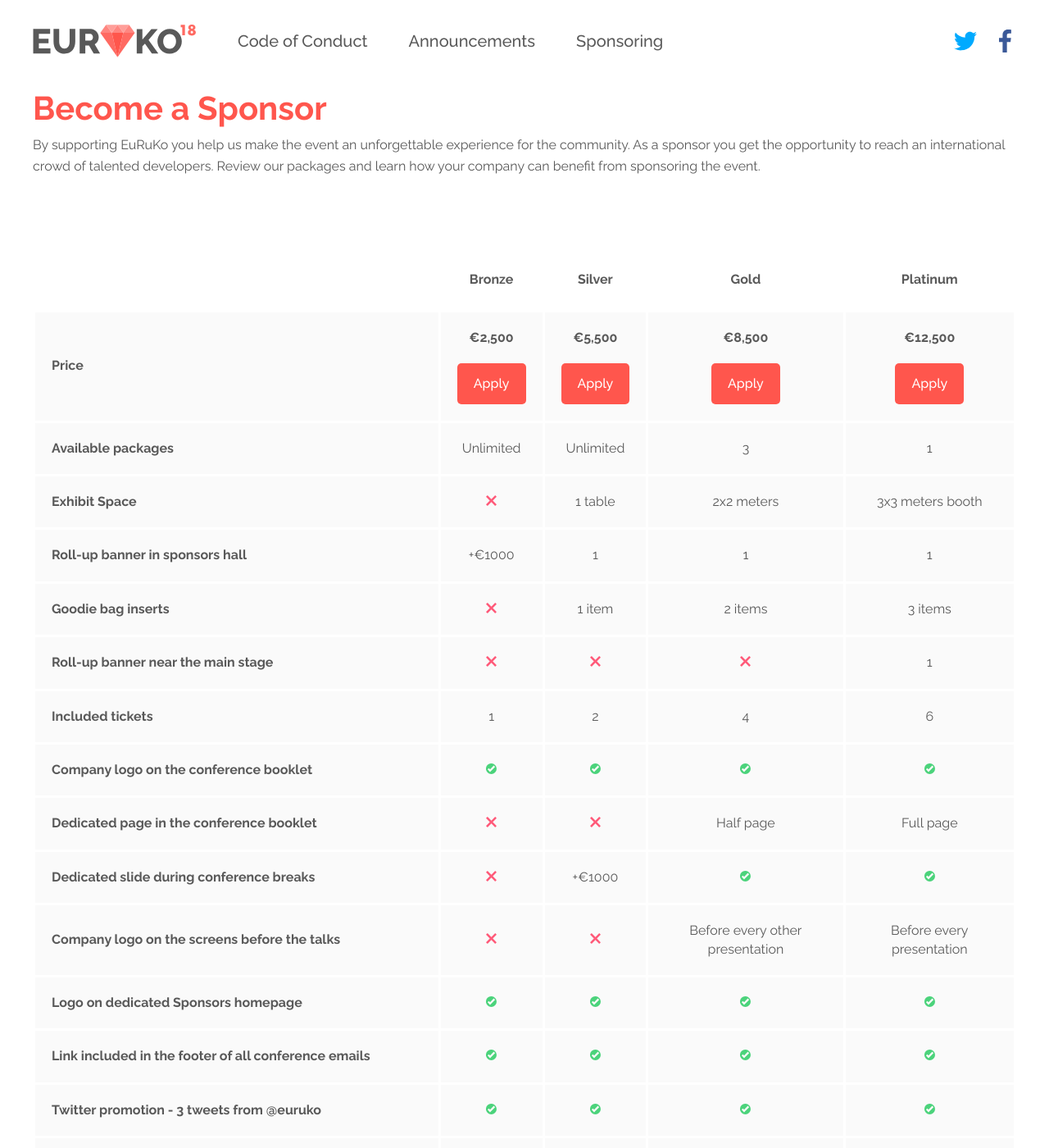
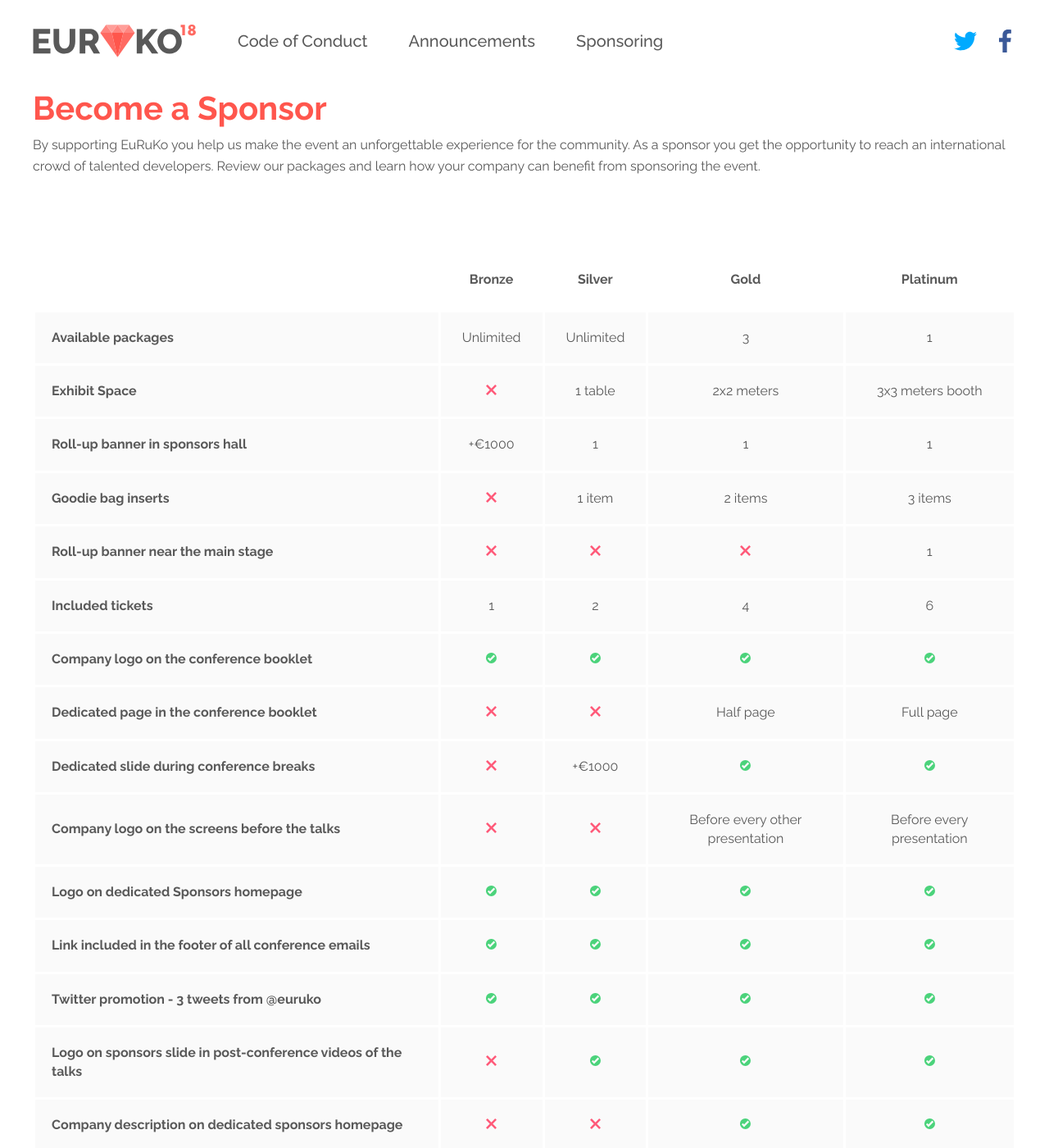
Before and after one commit to euruko/euruko2018.github.io, a Jekyll site: the page built from sponsoring.html, in a window 1280 px wide and 1400 px high. Shown: the whole window at 82% size. Built offline with Jekyll 4.4.1, drawn with Linux system fonts in a browser that asks for light colours; some of the changed text lies outside the part shown.

Commit message:
Move prices back down

```diff
--- a/sponsoring.html
+++ b/sponsoring.html
@@ -27,26 +27,6 @@
                     <th>Silver</th>
                     <th>Gold</th>
                     <th>Platinum</th>
-                </tr>
-
-                <tr>
-                    <td><strong>Price</strong></td>
-                    <td>
-                        <strong>€2,500</strong><br />
-                        <a href="mailto:euruko2018@gmail.com" target="_blank" class="button bg-red no-print" style="margin-top: 20px;">Apply</a>
-                    </td>
-                    <td>
-                        <strong>€5,500</strong><br />
-                        <a href="mailto:euruko2018@gmail.com" target="_blank" class="button bg-red no-print" style="margin-top: 20px;">Apply</a>
-                    </td>
-                    <td>
-                        <strong>€8,500</strong><br />
-                        <a href="mailto:euruko2018@gmail.com" target="_blank" class="button bg-red no-print" style="margin-top: 20px;">Apply</a>
-                    </td>
-                    <td>
-                        <strong>€12,500</strong><br />
-                        <a href="mailto:euruko2018@gmail.com" target="_blank" class="button bg-red no-print" style="margin-top: 20px;">Apply</a>
-                    </td>
                 </tr>
 
                 <tr>
@@ -200,18 +180,23 @@
                     <td>1</td>
                     <td>2</td>
                 </tr>
+
                 <tr>
-                    <td></td>
+                    <td><strong>Price</strong></td>
                     <td>
+                        <strong>€2,500</strong><br />
                         <a href="mailto:euruko2018@gmail.com" target="_blank" class="button bg-red no-print" style="margin-top: 20px;">Apply</a>
                     </td>
                     <td>
+                        <strong>€5,500</strong><br />
                         <a href="mailto:euruko2018@gmail.com" target="_blank" class="button bg-red no-print" style="margin-top: 20px;">Apply</a>
                     </td>
                     <td>
+                        <strong>€8,500</strong><br />
                         <a href="mailto:euruko2018@gmail.com" target="_blank" class="button bg-red no-print" style="margin-top: 20px;">Apply</a>
                     </td>
                     <td>
+                        <strong>€12,500</strong><br />
                         <a href="mailto:euruko2018@gmail.com" target="_blank" class="button bg-red no-print" style="margin-top: 20px;">Apply</a>
                     </td>
                 </tr>
```
